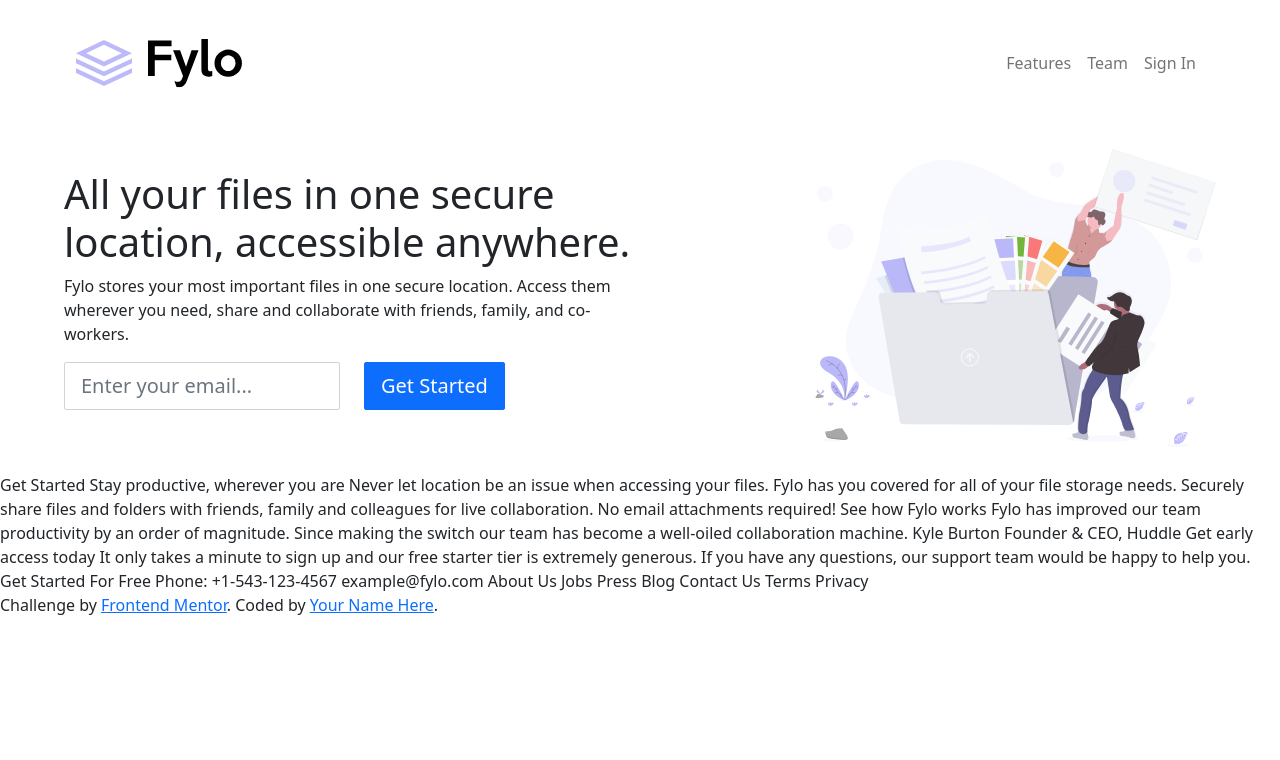
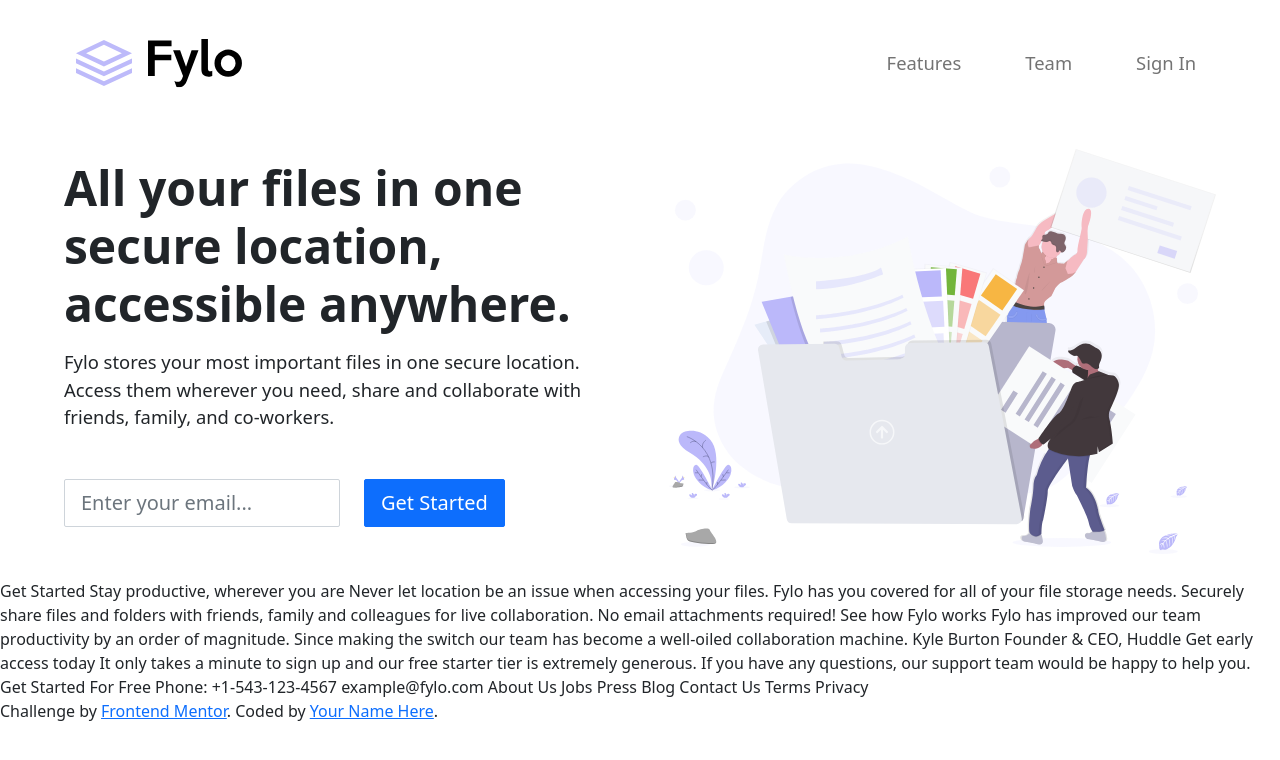
Before and after one commit to mayankdhnkr/fylo_landing-page, a plain HTML site: page index.html in a window 1280 px wide. Drawn offline with nearby package versions, Linux system fonts and the light colour scheme.

Commit message:
hero section styling

```diff
--- a/CSS/Styles.css
+++ b/CSS/Styles.css
@@ -2,8 +2,18 @@
 #title{
     padding: 2% 5%;
 }
+.nav-link{
+    font-size: 1.15rem;
+}
+.title-title{
+    font-size: 3rem;
+    font-weight: 700;
+}
+.title-para{
+    font-size: 1.15rem;
+}
 .title-img{
-    width: 70%;
+    width: 95%;
 }
 .email-field{
     border-radius: 2px;
--- a/index.html
+++ b/index.html
@@ -38,7 +38,7 @@
             <a href="" class="nav-link">Features</a>
           </li>
           <li class="nav-item">
-            <a href="" class="nav-link">Team</a>
+            <a href="" class="nav-link mx-5">Team</a>
           </li>
           <li class="nav-item">
             <a href="" class="nav-link">Sign In</a>
@@ -52,8 +52,8 @@
         <img src="images/illustration-1.svg" alt="" class="title-img">
       </div>
       <div class="title-text col-lg-6 col-sm-12 align-self-center justify-content-sm-center">
-        <h1>All your files in one secure location, accessible anywhere.</h1>
-        <p>Fylo stores your most important files in one secure location.
+        <h1 class="title-title">All your files in one secure location, accessible anywhere.</h1>
+        <p class="title-para mt-3 mb-5">Fylo stores your most important files in one secure location.
           Access them wherever you need, share and collaborate with friends,
           family, and co-workers.
         </p>
```
